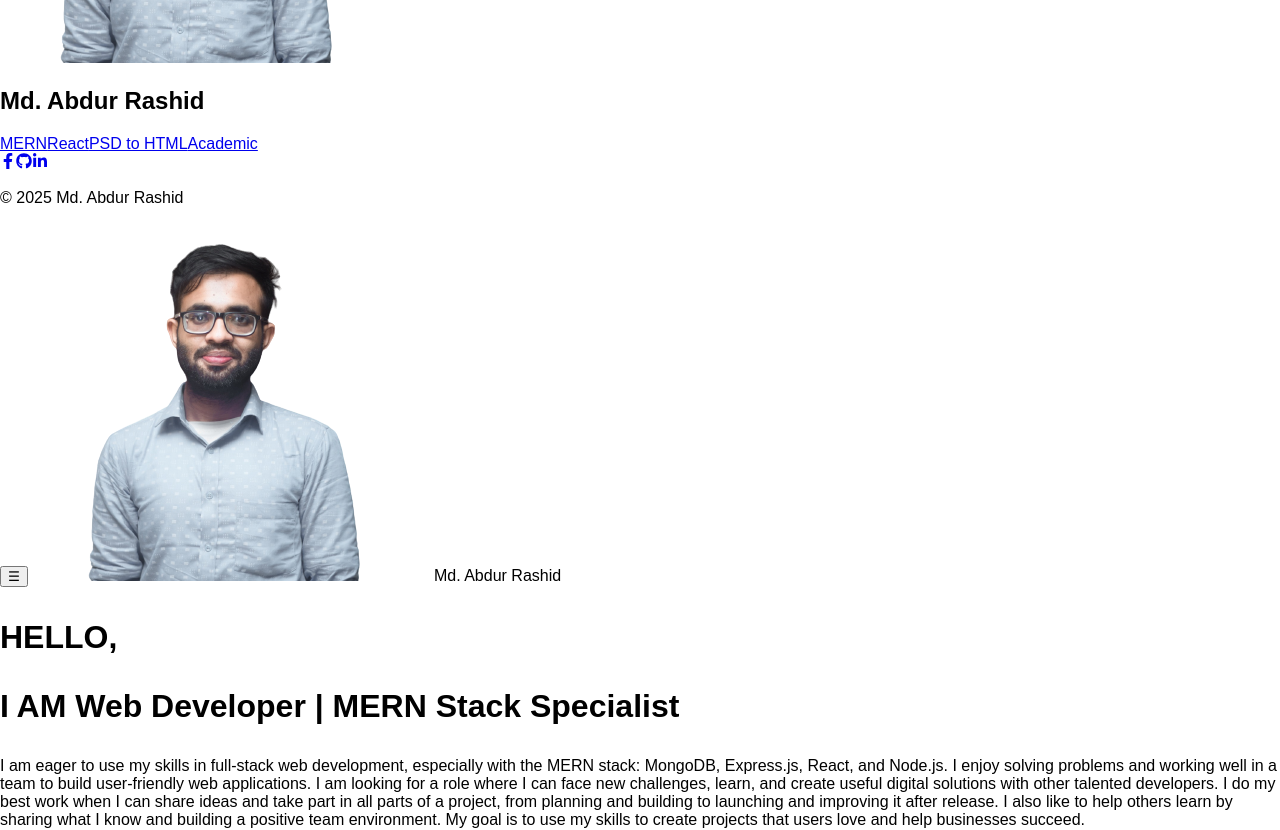
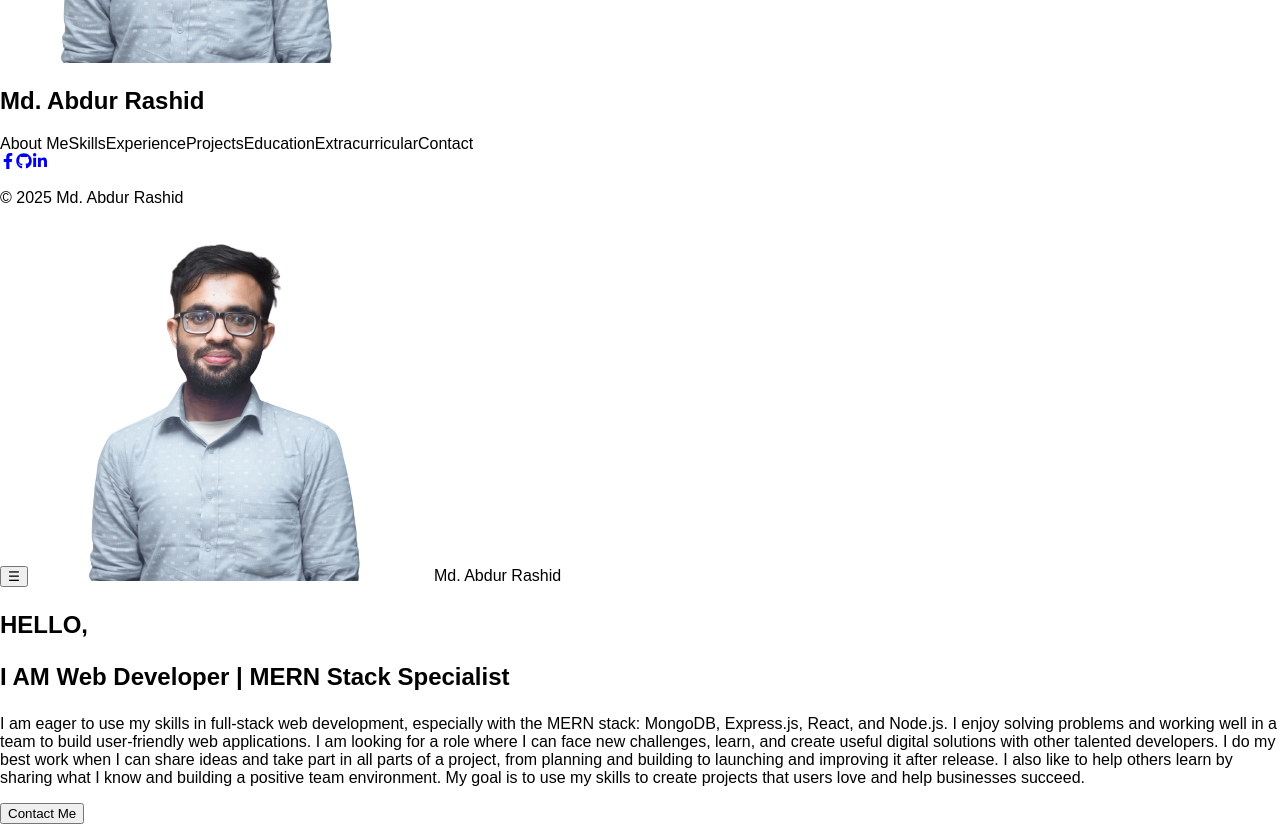
Before and after one commit to Sawom/Portfolio, a React (Vite) app: page / in a window 1280 px wide. Shown: the part 1120-1950 px from the top of the page. Built offline with nearby package versions, Linux system fonts and the light colour scheme; the HTML template or start-up script is replaced by a standard one.

Commit message:
sidebar updated

```diff
--- a/package.json
+++ b/package.json
@@ -15,7 +15,8 @@
     "react": "^18.3.1",
     "react-dom": "^18.3.1",
     "react-icons": "^5.5.0",
-    "react-router-dom": "^6.28.0"
+    "react-router-dom": "^6.28.0",
+    "react-scroll": "^1.9.3"
   },
   "devDependencies": {
     "@eslint/js": "^9.11.1",
--- a/src/App.jsx
+++ b/src/App.jsx
@@ -22,7 +22,7 @@ const App = () => {
   return (
     <Router>
       <CursorEffect />
-      <div className="flex min-h-screen overflow-x-hidden">
+      <div className="flex min-h-screen overflow-x-hidden scroll-smooth">
         {/* Sidebar - visible on large devices, toggle for small & medium */}
         <div
           className={`fixed top-0 left-0 z-40 h-screen w-72 bg-gray-900 transition-transform transform ${
@@ -53,9 +53,16 @@ const App = () => {
 
           {/* Main Content */}
           <main className="ml-0 lg:ml-72 flex-1 px-6 md:px-10 lg:px-16 xl:px-24 max-w-7xl mx-auto text-neutral-300 selection:bg-cyan-300 selection:text-cyan-900">
+            <section id="about">
               <Hero />
+            </section>
+            <section id="skills">
               <Tech />
+            </section>
+            <section id="experience">
               <Experience />
+            </section>
+            <section id="projects">
               <Routes>
                 <Route path="/" element={<Projects />}>
                   <Route index element={<Mern />} />
@@ -64,9 +71,16 @@ const App = () => {
                   <Route path="academic" element={<Academic />} />
                 </Route>
               </Routes>
+            </section>
+            <section id="education">
               <Education />
+            </section>
+            <section id="extra">
               <Extracurricular />
+            </section>
+            <section id="contact">
               <Contact />
+            </section>
           </main>
         </div>
       </div>
--- a/src/components/Sidebar.jsx
+++ b/src/components/Sidebar.jsx
@@ -1,16 +1,15 @@
 import { useEffect, useState } from "react";
 import { FaFacebookF, FaGithub, FaLinkedinIn } from "react-icons/fa";
-import { NavLink } from "react-router-dom";
+import { Link as ScrollLink } from "react-scroll";
 import img from "../images/others/me.png";
 
 const sections = [
-  { id: "home", label: "Home" },
-  { id: "whyme", label: "Why Me?" },
+  { id: "about", label: "About Me" },
   { id: "skills", label: "Skills" },
-  { id: "process", label: "Work Process" },
   { id: "experience", label: "Experience" },
   { id: "projects", label: "Projects" },
   { id: "education", label: "Education" },
+  { id: "extra", label: "Extracurricular" },
   { id: "contact", label: "Contact" },
 ];
 
@@ -62,44 +61,28 @@ const Sidebar = ({ onClose }) => {
           <img
             src={img}
             alt="User"
-            className="w-24 h-24 rounded-full border-2 border-white"
+            className="w-28 h-28 rounded-full border-2 border-white"
           />
           <h2 className="text-lg font-bold text-center">Md. Abdur Rashid</h2>
         </div>
+        {/* section navigate */}
         <nav className="flex flex-col space-y-4 px-6">
-          <NavLink
-            to="/"
-            end
-            className={({ isActive }) =>
-              isActive ? "text-cyan-400 font-bold" : "hover:text-gray-300"
-            }
-          >
-            MERN
-          </NavLink>
-          <NavLink
-            to="/reactjs"
-            className={({ isActive }) =>
-              isActive ? "text-cyan-400 font-bold" : "hover:text-gray-300"
-            }
-          >
-            React
-          </NavLink>
-          <NavLink
-            to="/psd"
-            className={({ isActive }) =>
-              isActive ? "text-cyan-400 font-bold" : "hover:text-gray-300"
-            }
-          >
-            PSD to HTML
-          </NavLink>
-          <NavLink
-            to="/academic"
-            className={({ isActive }) =>
-              isActive ? "text-cyan-400 font-bold" : "hover:text-gray-300"
-            }
-          >
-            Academic
-          </NavLink>
+          {sections.map(({ id, label }) => (
+            <ScrollLink
+              key={id}
+              smooth={true}
+              duration={1000}
+              to={id}
+              className={`transition-colors cursor-pointer ${
+                activeSection === id
+                  ? " font-bold text-cyan-400 "
+                  : " hover:text-gray-300"
+              }`}
+              style={activeSection === id ? { color: "text-cyan-400" } : {}}
+            >
+              {label}
+            </ScrollLink>
+          ))}
         </nav>
       </div>
       <div className="mt-10 text-center text-sm text-gray-400 px-4">
```
Also changed, not shown: 1 other file (tests, documents, lock files or other folders). Lines whose indentation alone changed are shown as unchanged.
